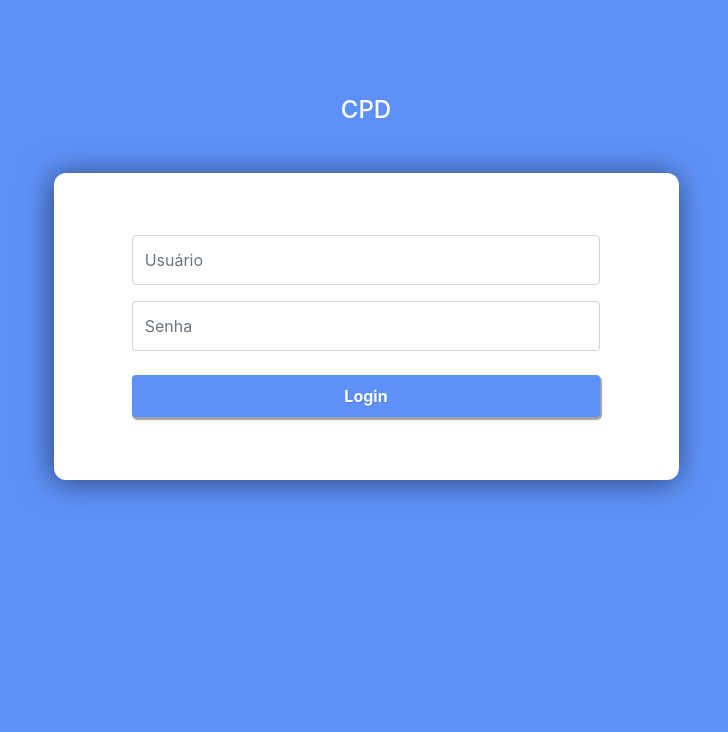
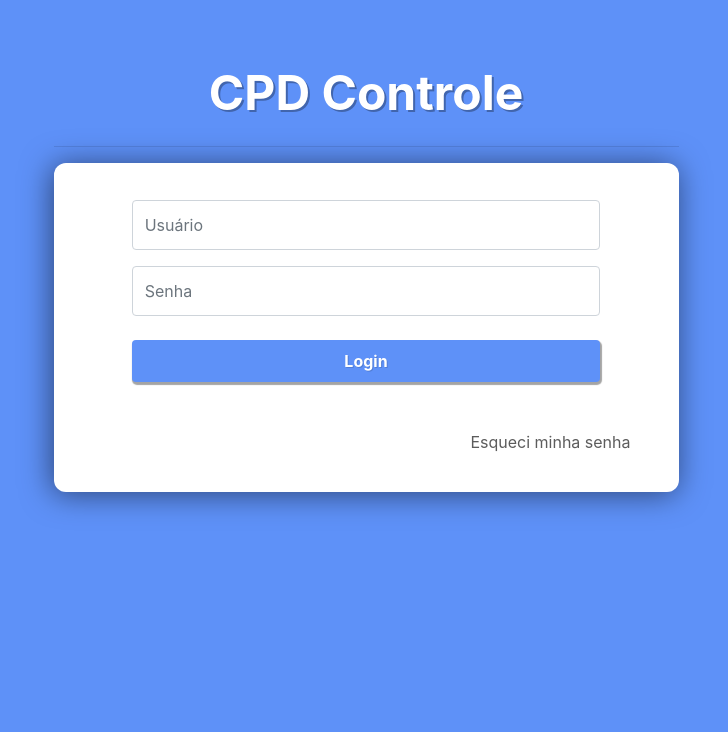
Before and after one commit to costafsk/patrimonio, a Node server app: template app/views/login.ejs in a window 1280 px wide. Shown: the top 732 px of the page, without its empty margins (274-1002 px from the left). Run offline with Node 20, Linux system fonts and the light colour scheme; the template is opened without the code that fills it, so the values that code supplies are empty; some libraries are stand-ins or nearby versions.

Commit message:
layout modifications

```diff
--- a/app/views/login.ejs
+++ b/app/views/login.ejs
@@ -9,9 +9,11 @@
 </head>
 <body class="login-container">
     <div class="container-fluid d-flex flex-column align-items-center">
-        <header class="mt-5">
-            <i class="fas fa-user-cog"></i>
-            <h4 class="mt-5 mb-5 text-white">CPD</h4>
+        <header class="mt-5 w-50 d-flex">
+            <div class="w-100">
+                <h4 class="mt-3 mb-4 text-white title text-center">CPD Controle</h4>
+                <hr class="w-100 ">
+            </div>
         </header>
         <main class="col-12 col-md-6 col-sm-12 main-login">
             <form action="/dashboard" method="POST" class="d-flex flex-column align-items-center">
@@ -32,6 +34,9 @@
                     </div>
                 <% } %>
                 <input type="submit" value="Login" class="btn btn-login pt-2 pb-2 w-75 font-weight-bold">
+                <div class="d-flex justify-content-end w-100">
+                    <a href="#" class="mr-5 mt-5" id="noPass">Esqueci minha senha</a>
+                </div>
             </form>
         </main>
         <footer class="footer fixed-bottom bg-dark d-flex flex-row justify-content-end">
--- a/app/views/styles/scss/master.scss
+++ b/app/views/styles/scss/master.scss
@@ -3,3 +3,4 @@
 // Partials
 @import './partials/layout';
 @import './partials/button';
+@import './partials/text';
--- a/app/views/styles/scss/partials/_layout.scss
+++ b/app/views/styles/scss/partials/_layout.scss
@@ -5,7 +5,7 @@
 .main-login {
     background-color: white;
     border-radius: 12px;
-    padding: 5% 0%;
+    padding: 3% 0%;
     -webkit-box-shadow: -2px 2px 31px 0px rgba(0, 0, 0, 0.2);
     -moz-box-shadow: -2px 2px 31px 0px rgba(0, 0, 0, 0.2);
     box-shadow: -2px 2px 31px 0px rgba(0, 0, 0, 0.527);
--- /dev/null
+++ b/app/views/styles/scss/partials/_text.scss
@@ -0,0 +1,13 @@
+.title {
+    font-weight: bold;
+    text-shadow: 2px 2px rgba(0,0,0,0.3);
+    font-size: 3em;
+    @media(max-width: 746px) {
+        font-size: 2.8em;
+    }
+}
+
+#noPass {
+    color: rgb(92, 92, 92);
+
+}
```
Also changed, not shown: public/css/master.css.
